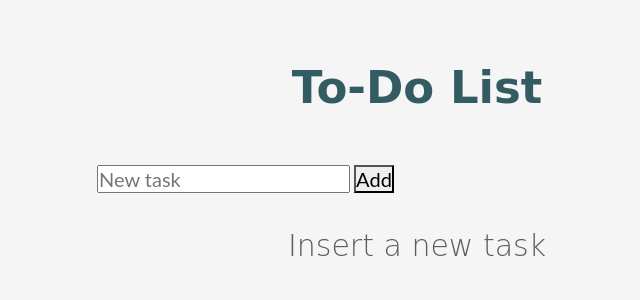
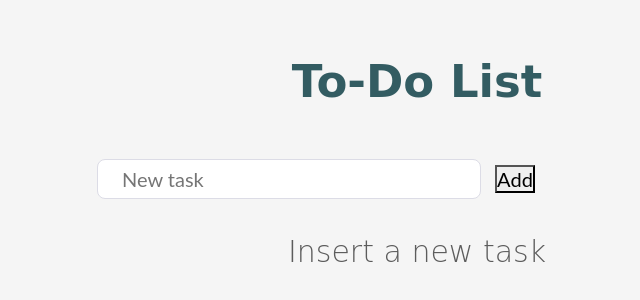
Before and after one commit to ShaviyaVictor/to_do_static, a plain HTML site: page index.html in a window 1280 px wide. Shown: the part 228-528 px from the top of the page, without its empty margins (223-863 px from the left). Drawn offline with nearby package versions, Linux system fonts and the light colour scheme; files whose address does not match are found by name.

Commit message:
Style the input element

```diff
--- a/assets/styles.css
+++ b/assets/styles.css
@@ -71,3 +71,12 @@ ul li a:hover {
 input, button {
   font: 400 20px 'Lato', sans-serif;
 }
+input {
+  width: 60%;
+  height: 40px;
+  color: #5c5c5c;
+  border: 1px solid #dcdce6;
+  border-radius: 8px;
+  padding: 0 24px;
+  margin-right: 10px;
+}
```
